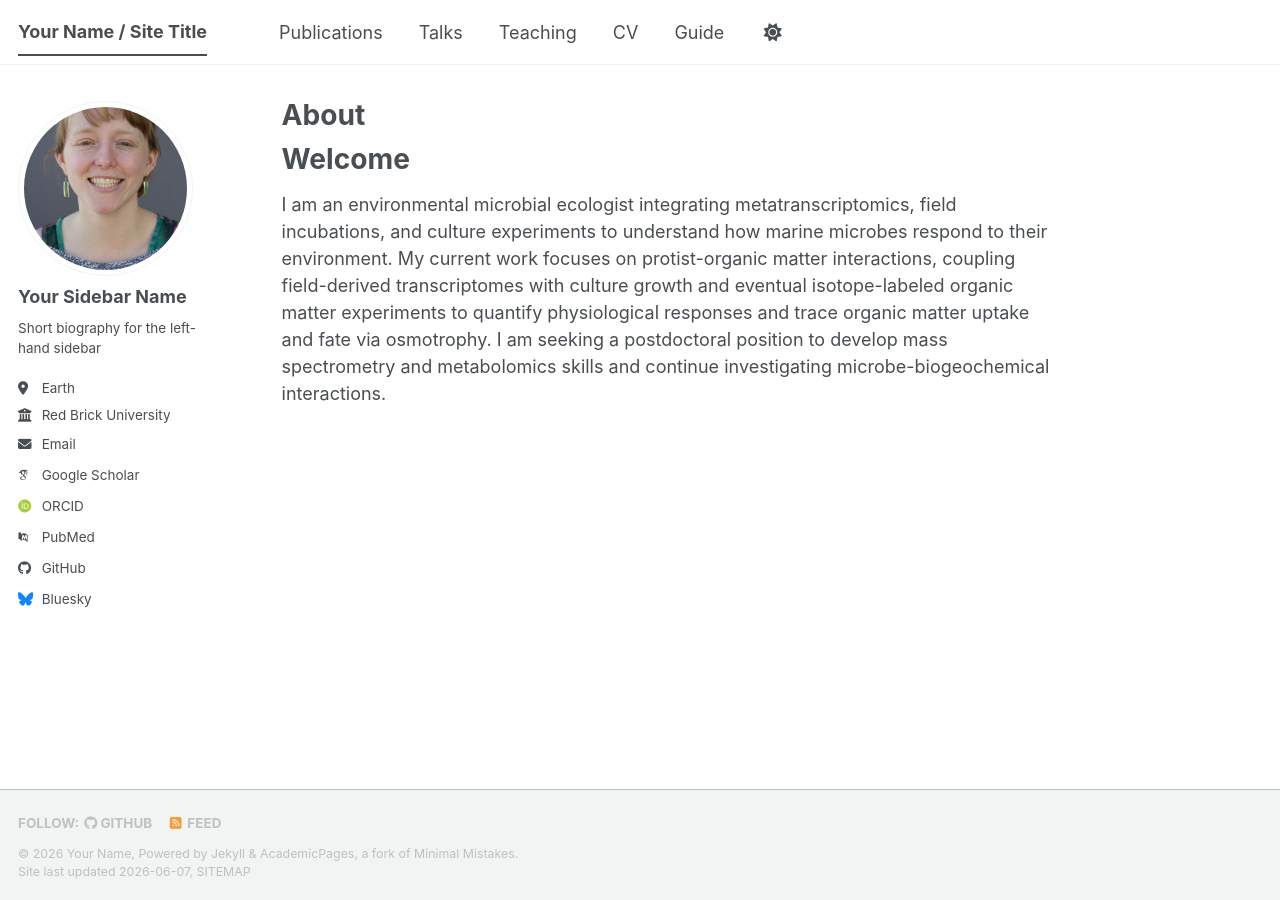
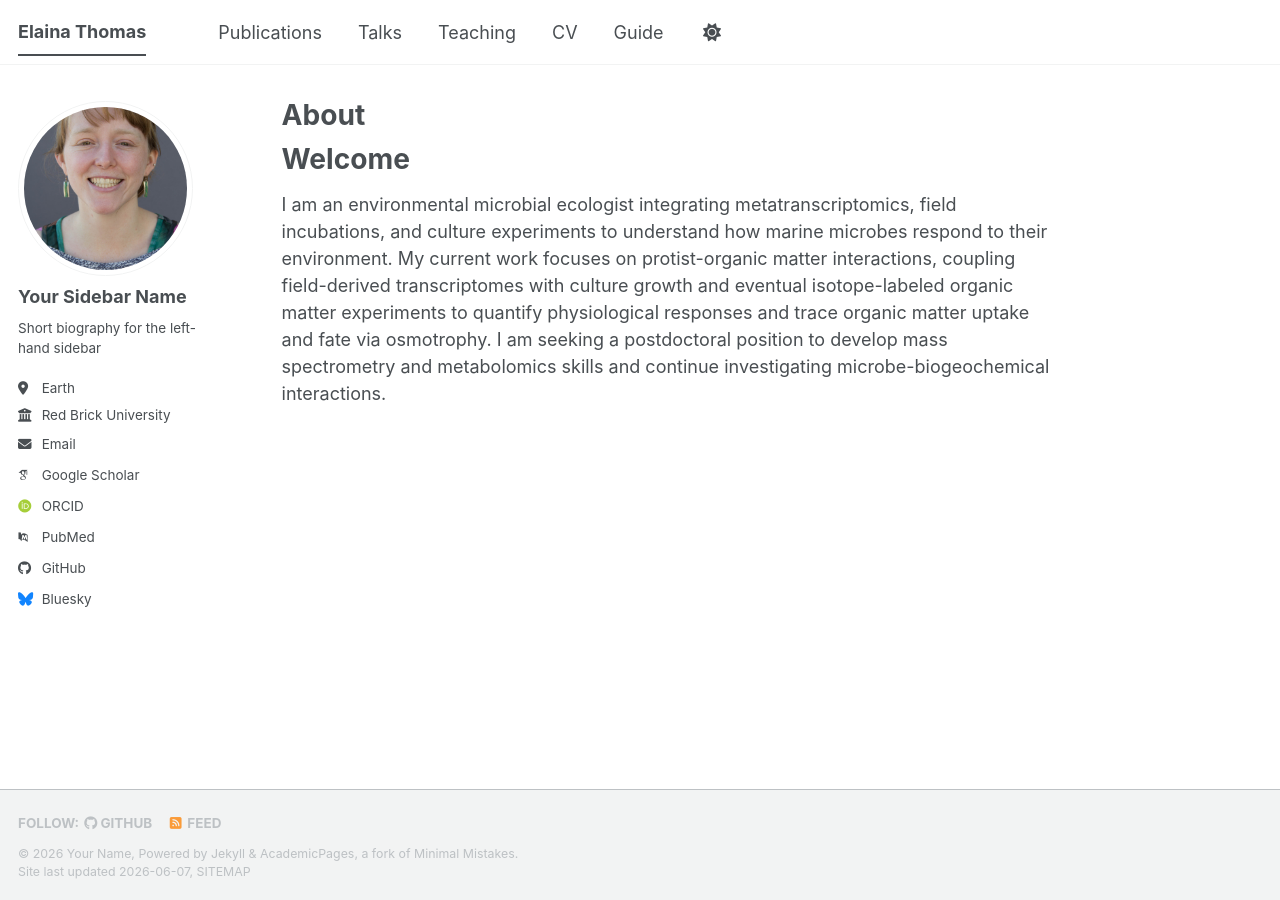
Before and after one commit to elainathomas/ElainaThomas.github.io, a Jekyll site: the page built from _pages/about.md, in a window 1280 px wide. Built offline with Jekyll 4.4.1, drawn with Linux system fonts in a browser that asks for light colours; some web fonts are replaced; a script bundle is joined from its source files by our own code; library files that are not in the unit come from our copies.

Commit message:
Update _config.yml

```diff
--- a/_config.yml
+++ b/_config.yml
@@ -9,14 +9,14 @@
 # Basic Site Settings
 locale                   : "en-US"
 site_theme               : "default" # The available themes options are "default", "air", "sunrise", "mint", "dirt" and "contrast"
-title                    : "Your Name / Site Title"
+title                    : "Elaina Thomas"
 title_separator          : "-"
 name                     : &name "Your Name"
 description              : &description "Your Name's academic portfolio"   # Update this with a general description of your site, this is the default if not overridden by a page
-url                      : https://academicpages.github.io # The base hostname & protocol for your site e.g. "https://[your GitHub username].github.io",
+url                      : https://elainathomas.github.io # The base hostname & protocol for your site e.g. "https://[your GitHub username].github.io",
                                                            # or if you already have some other page hosted on Github then use "https://[your GitHub username].github.io/[Your Repo Name]"
 baseurl                  : "" # the subpath of your site, e.g. "/blog"
-repository               : "academicpages/academicpages.github.io"
+repository               : "elainathomas/elainathomas.github.io"
 
 # Site Author - The following control what appear as part of the author content on the side bar.
 #               If a field is blank the icon and link will not appear, otherwise it will be shown.
```
